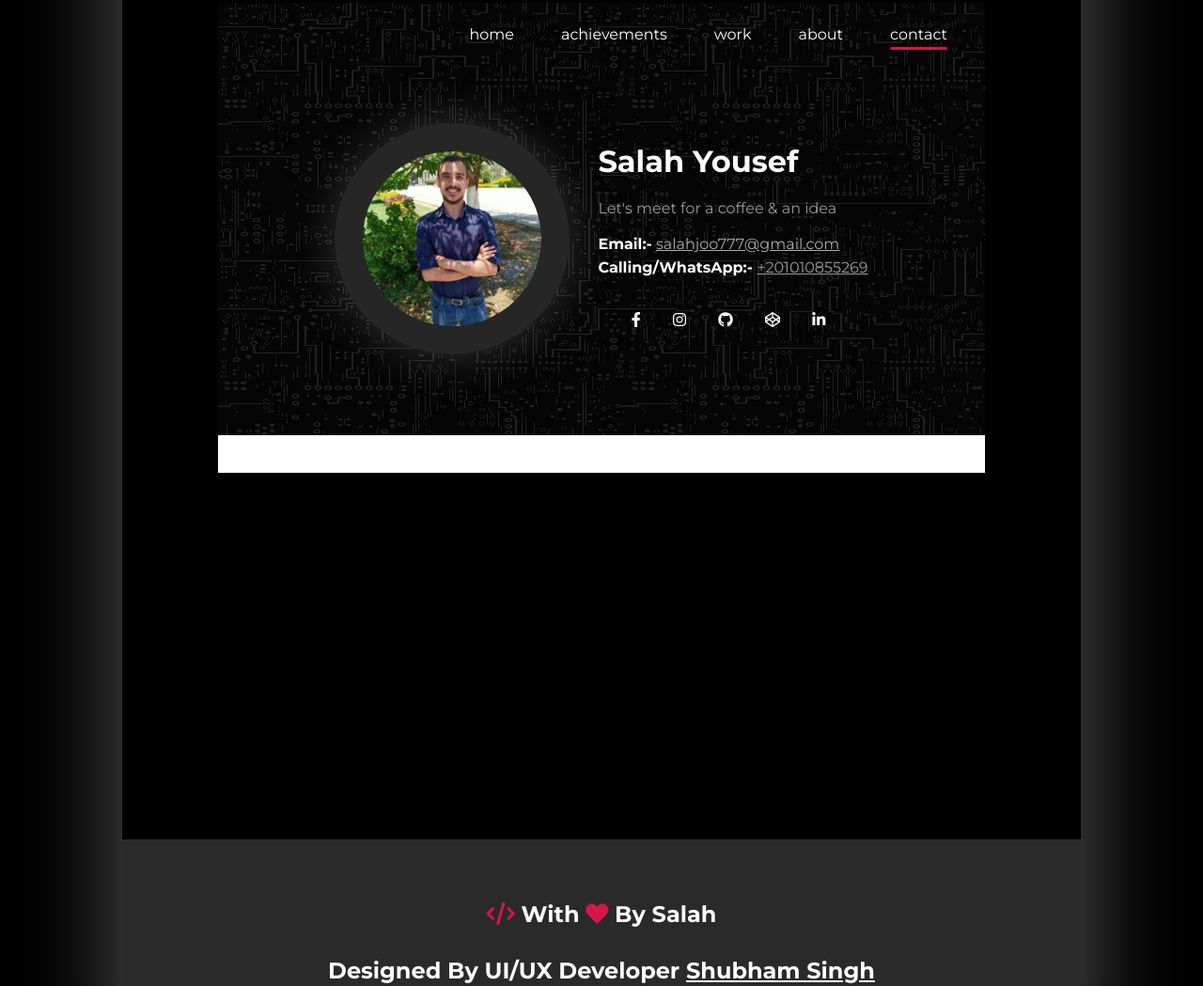
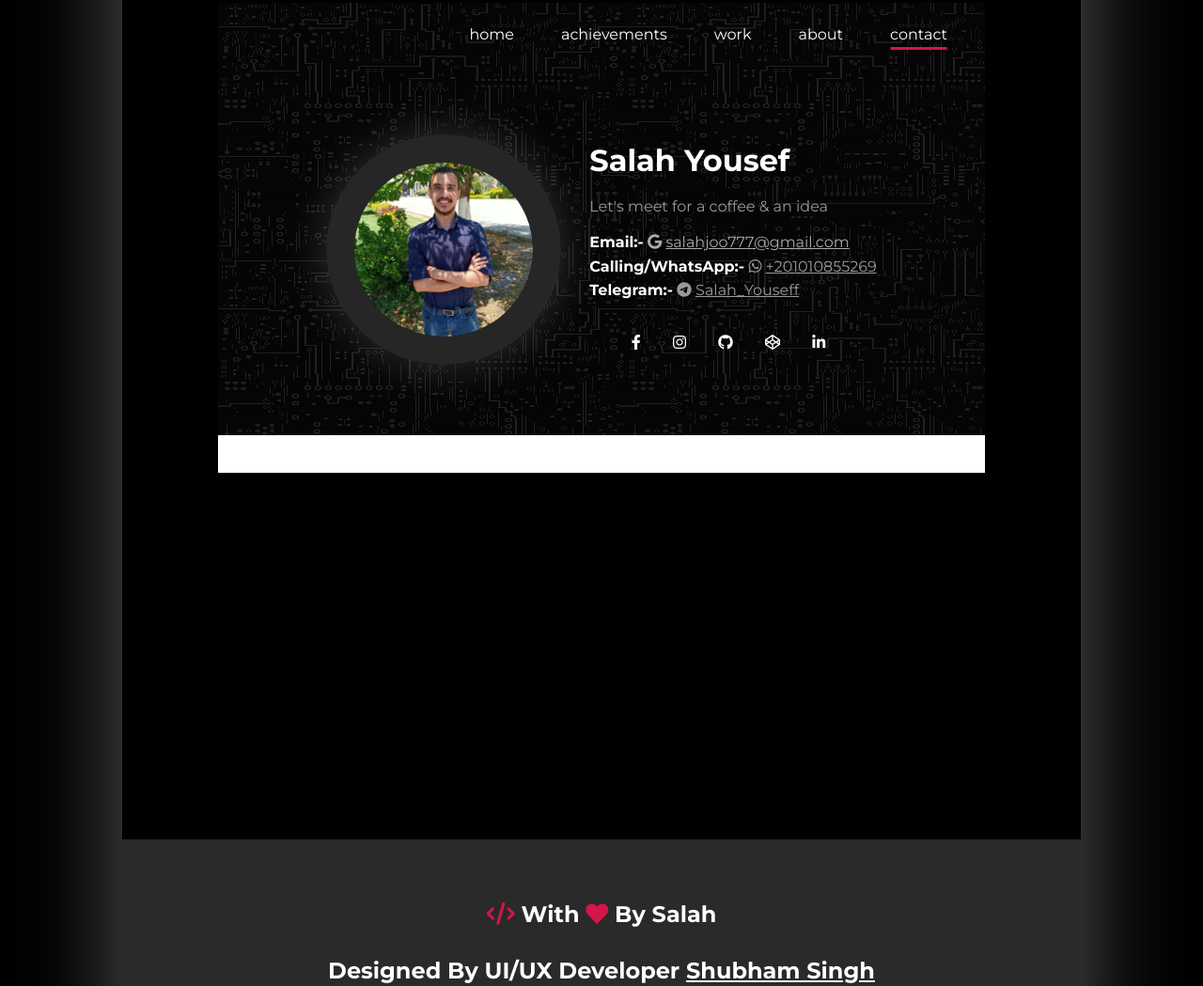
Before and after one commit to Salah-Youseff/salah-portfolio, a plain HTML site: page index.html in a window 1280 px wide. Shown: the part 3777-4826 px from the top of the page at 94% size. Drawn offline with Linux system fonts and the light colour scheme.

Commit message:
Update index.html

```diff
--- a/index.html
+++ b/index.html
@@ -269,8 +269,9 @@
                     <div class="text">
                         <h1>Salah Yousef</h1>
                         <p>Let's meet for a coffee & an idea</p>
-                        <p><b>Email:-</b><span><a href="mailto:salahjoo777@gmail.com?subject=Contact"> <u>salahjoo777@gmail.com</u></a></span></p>
-                        <p><b>Calling/WhatsApp:- </b><a href="https://wa.me/201010855269" target="_blank"><u>+201010855269</u></a></p>
+                        <p><b>Email:-</b><span><a href="mailto:salahjoo777@gmail.com?subject=Contact"> <i class="fa-brands fa-google"></i> <u>salahjoo777@gmail.com</u></a></span></p>
+                        <p><b>Calling/WhatsApp:- </b><a href="https://wa.me/201010855269" target="_blank"> <i class="fa-brands fa-whatsapp"></i> <u>+201010855269</u></a></p>
+                        <p><b>Telegram:- </b><a href="https://t.me/Salah_Youseff" target="_blank"> <i class="fa-brands fa-telegram"></i> <u>Salah_Youseff</u></a></p>
                     </div>
                     <div class="social">
                         <a href="https://www.facebook.com/profile.php?id=100007463205762" target="_blank"><i class="fa-brands fa-facebook-f"></i></a>
```
